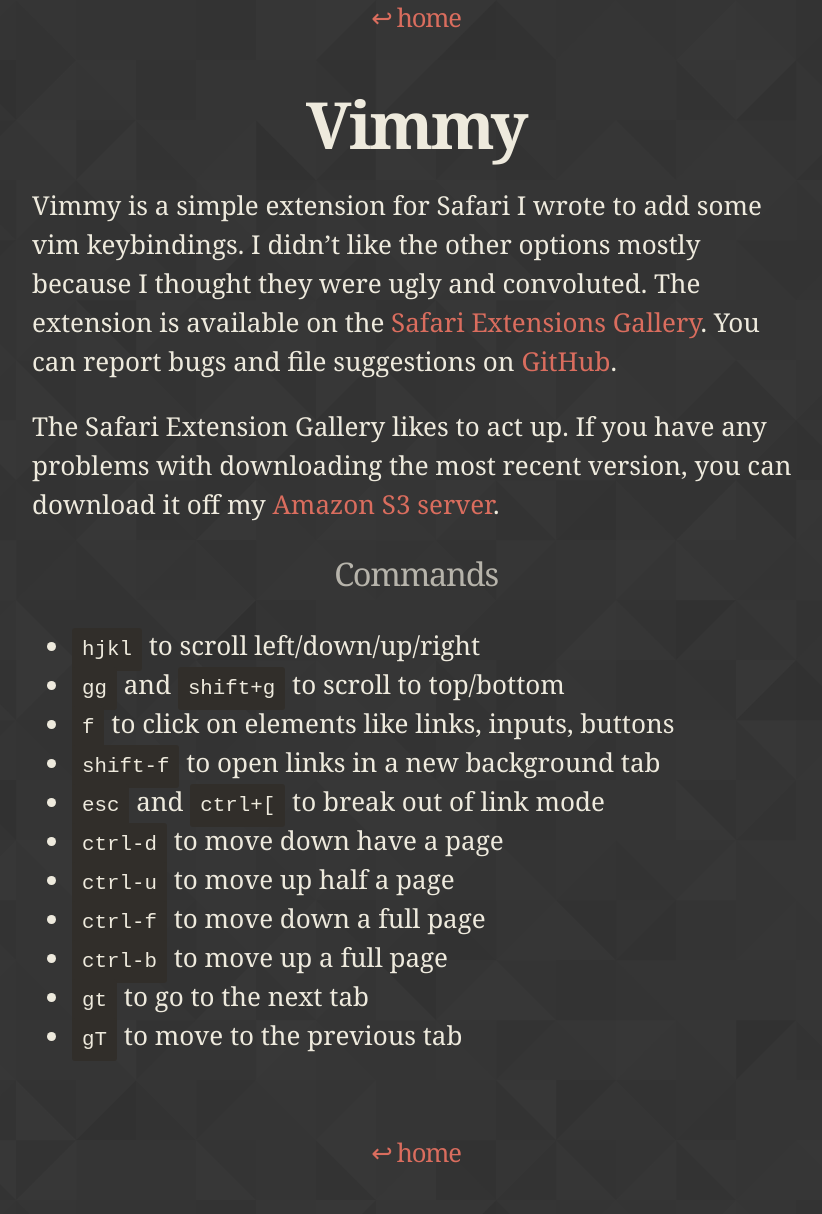
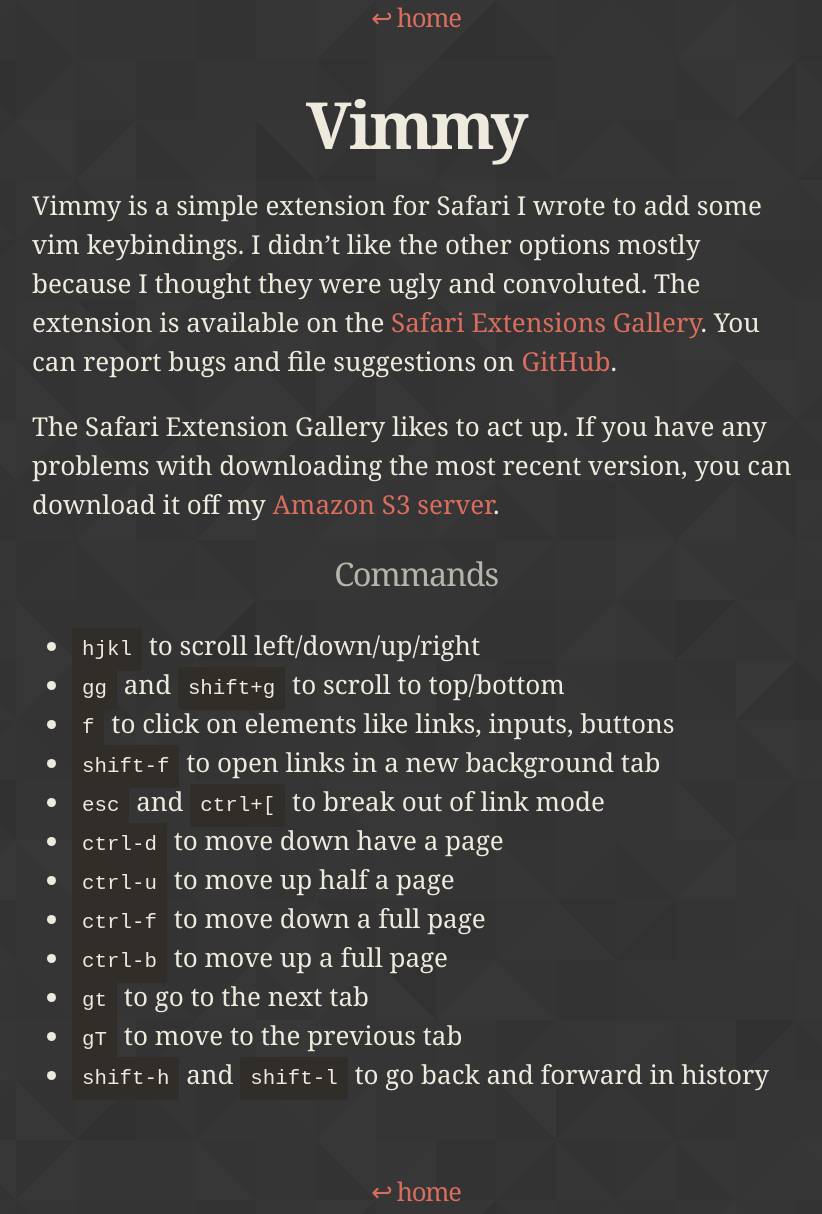
Before and after one commit to gggritso/site, a Jekyll site: the page built from Vimmy.safariextension.md, in a window 1280 px wide. Shown: the whole page, without its empty margins (224-1046 px from the left). Built offline with Jekyll 4.4.1, drawn with Linux system fonts in a browser that asks for light colours; before the commit the page ends 1175 px from its top, so only the background shows below that.

Commit message:
Update Vimmy to include 0.5.0 shortcuts.

```diff
--- a/Vimmy.safariextension.md
+++ b/Vimmy.safariextension.md
@@ -21,3 +21,4 @@
 - `ctrl-b` to move up a full page
 - `gt` to go to the next tab
 - `gT` to move to the previous tab
+- `shift-h` and `shift-l` to go back and forward in history
```
